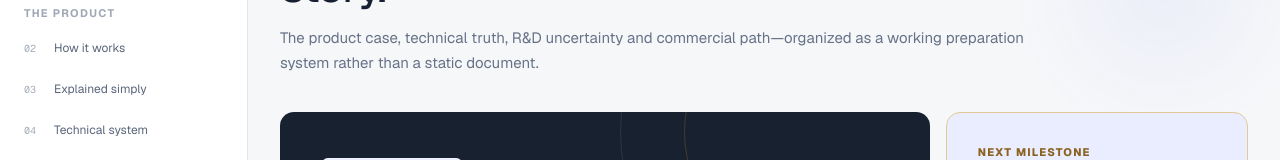
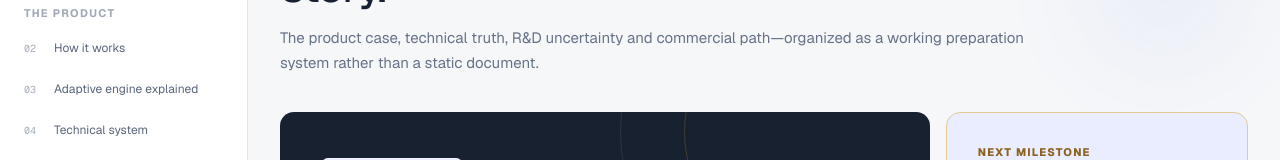
Before and after one commit to opyjo/irap-readiness-hub, a Next.js app: page / in a window 1280 px wide. Shown: the part 238-398 px from the top of the page. Built offline with nearby package versions, Linux system fonts and the light colour scheme.

Commit message:
Expose adaptive engine explainer tab

```diff
--- a/app/data.ts
+++ b/app/data.ts
@@ -28,7 +28,7 @@ export const navGroups: Array<{
     label: "The product",
     items: [
       { id: "engine", label: "How it works", index: "02" },
-      { id: "explainer", label: "Explained simply", index: "03" },
+      { id: "explainer", label: "Adaptive engine explained", index: "03" },
       { id: "architecture", label: "Technical system", index: "04" },
       { id: "research", label: "R&D programme", index: "05" },
     ],
```
Also changed, not shown: 1 other file (tests, documents, lock files or other folders).
